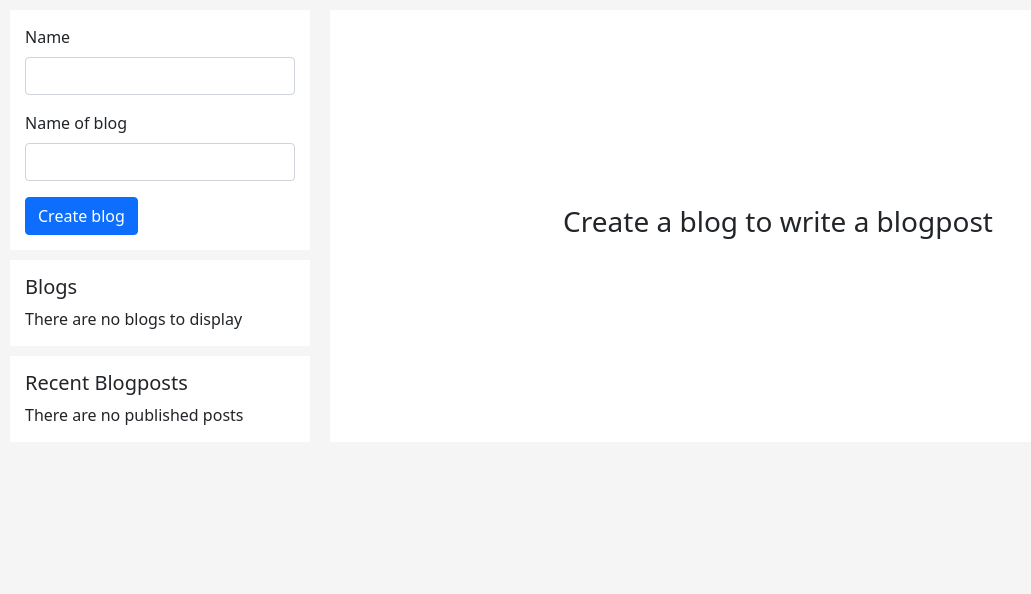
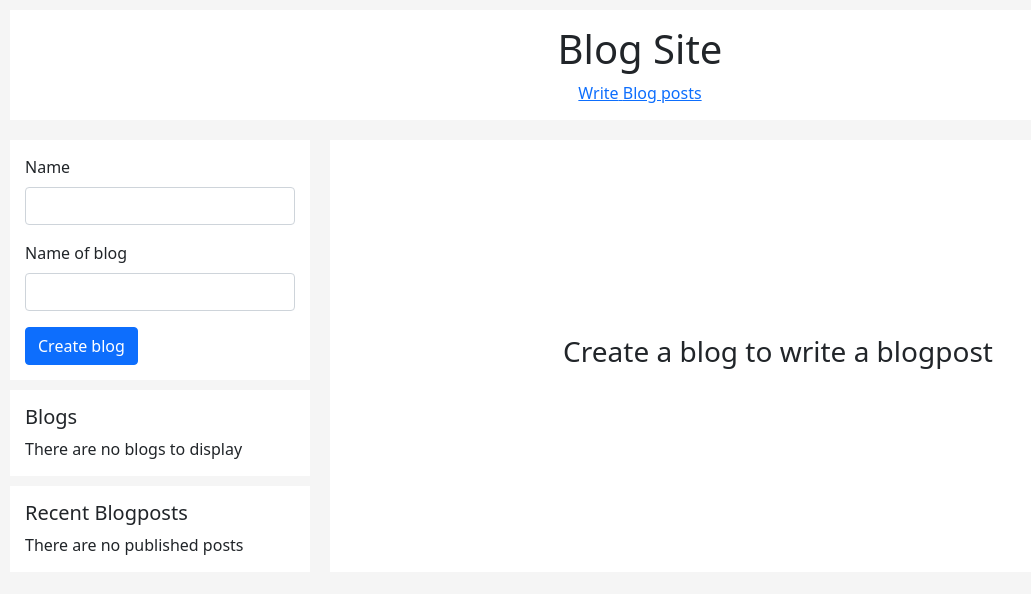
Before and after one commit to johannafryxell/BlogSite, a website built with Parcel: page src/index.html in a window 1280 px wide. Shown: the whole page, without its empty margins (0-1031 px from the left). Built offline with nearby package versions, Linux system fonts and the light colour scheme.

Commit message:
Added nav

```diff
--- a/src/index.html
+++ b/src/index.html
@@ -10,6 +10,17 @@
     <script src="./ts/main.ts" type="module"></script>
 </head>
 <body>
+    <header>
+        <h1>Blog Site</h1>
+        <nav>
+            <a href="/">
+                <span>Write</span>
+            </a>
+            <a href="./pages/blogs.html">
+                <span>Blog posts</span>
+            </a>
+        </nav>
+    </header>
     <main>
         <div>
             <form id="create-form">
--- a/src/scss/_blogs.scss
+++ b/src/scss/_blogs.scss
@@ -4,7 +4,8 @@ body{
 
 header{
     display: flex;
-    justify-content: center;
+    flex-direction: column;
+    align-items: center;
     background-color: white;
     padding: 30px;
     margin-bottom: 20px;
--- a/src/scss/_main.scss
+++ b/src/scss/_main.scss
@@ -1,5 +1,14 @@
 body{
     background-color: whitesmoke;
+}
+
+header{
+    display: flex;
+    flex-direction: column;
+    align-items: center;
+    background-color: white;
+    padding: 15px;
+    margin: 10px;
 }
 
 main{
```
Also changed, not shown: src/pages/blogs.html (+9 -0 lines), dist/index.html, dist/pages/blogs.html, 4 other files.
